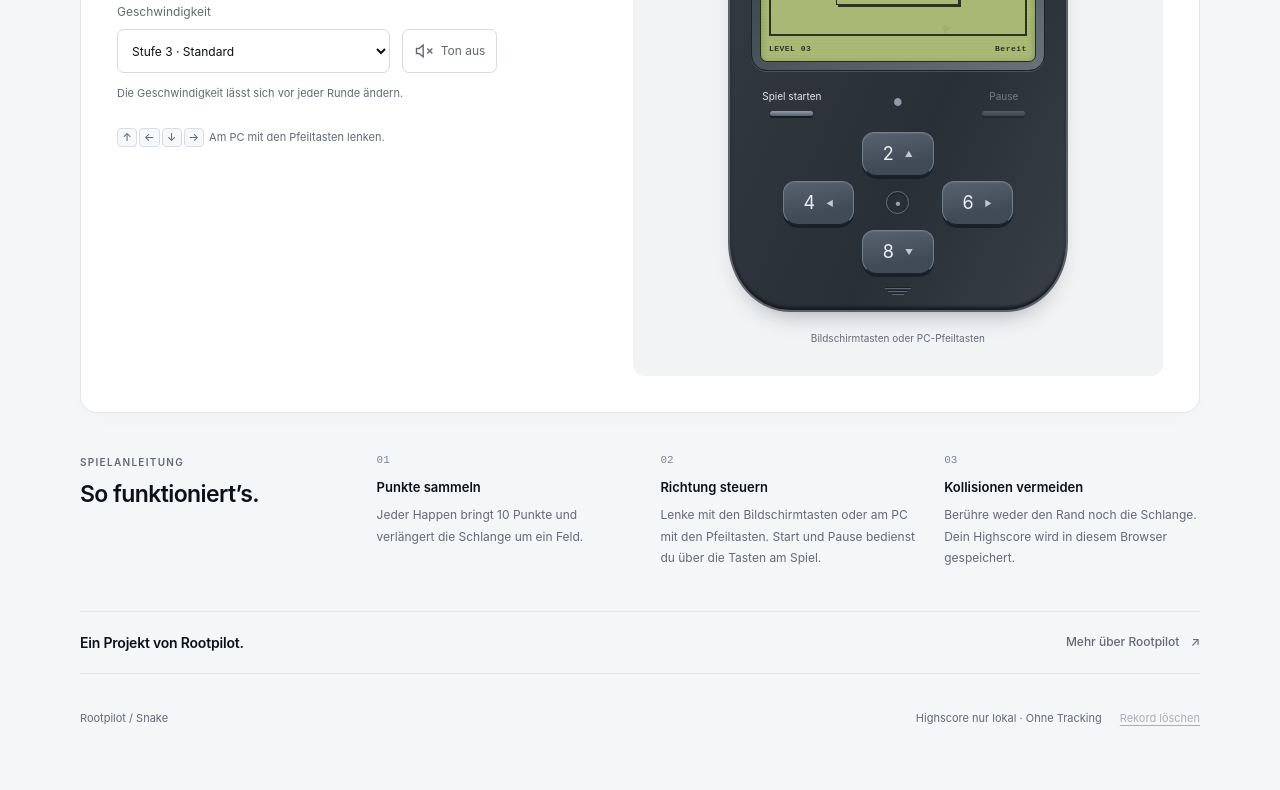
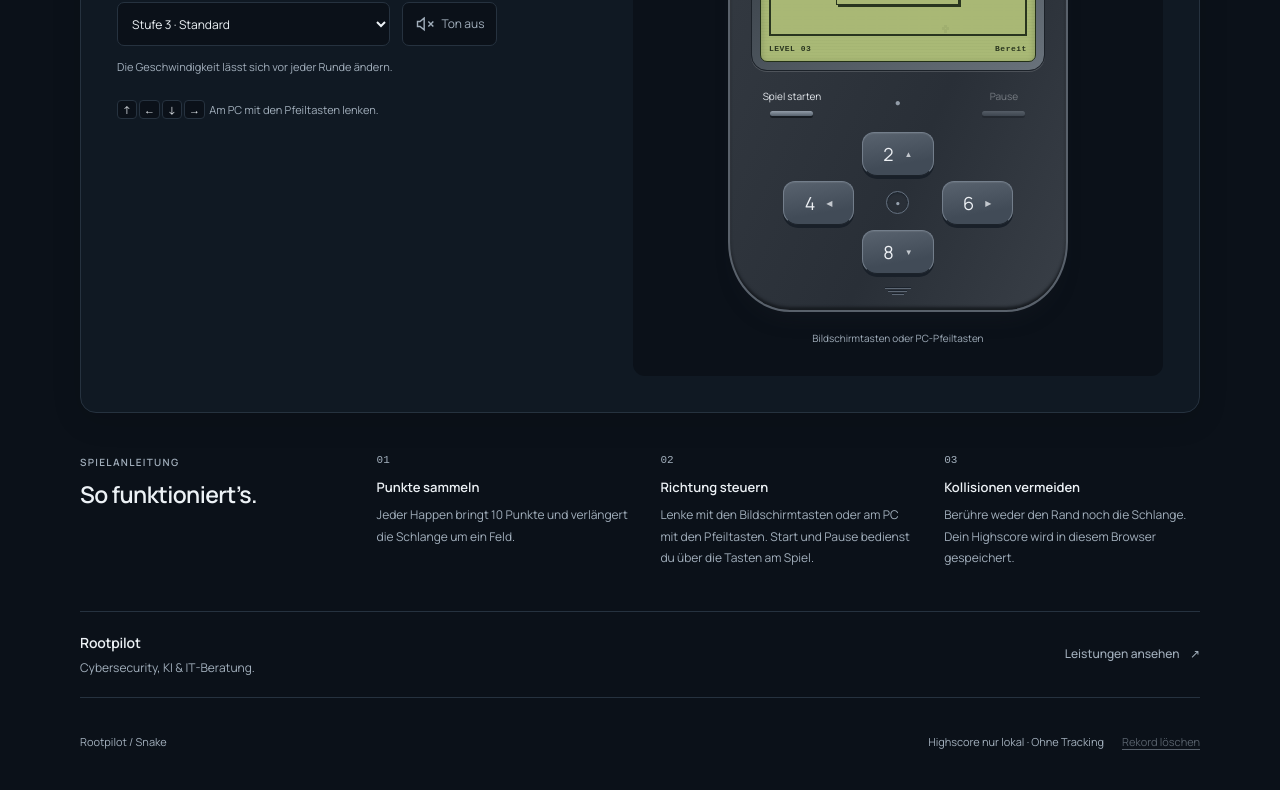
Before and after one commit to SebLeitner/Snake, a plain HTML site: page index.html in a window 1280 px wide. Shown: the part 468-1258 px from the top of the page. Before the commit the page ends 1234 px from the top, so only its background shows below. Drawn offline with Linux system fonts and the light colour scheme.

Commit message:
Use original Rootpilot typography and brand colors

```diff
--- a/index.html
+++ b/index.html
@@ -3,10 +3,11 @@
   <head>
     <meta charset="utf-8">
     <meta name="viewport" content="width=device-width, initial-scale=1">
-    <meta name="theme-color" content="#f5f6f7">
+    <meta name="theme-color" content="#0b1119">
     <meta name="description" content="Snake im klassischen Nokia-Stil. Mit Bildschirmtasten oder PC-Pfeiltasten spielen und den eigenen Highscore verbessern. Ein Projekt von Rootpilot.">
     <title>Snake | Rootpilot</title>
     <link rel="icon" href="assets/favicon.svg" type="image/svg+xml">
+    <link rel="preload" href="assets/manrope-latin.woff2" as="font" type="font/woff2" crossorigin>
     <link rel="stylesheet" href="styles.css">
     <script src="assets/game.js" defer></script>
   </head>
@@ -108,8 +109,8 @@
       </section>
 
       <aside class="rootpilot-promo" aria-label="Rootpilot">
-        <span class="rootpilot-signature">Ein Projekt von Rootpilot.</span>
-        <a href="https://www.rootpilot.de" target="_blank" rel="noopener noreferrer">Mehr über Rootpilot <span aria-hidden="true">↗</span></a>
+        <span class="rootpilot-signature">Rootpilot <span class="promo-services">Cybersecurity, KI &amp; IT-Beratung.</span></span>
+        <a href="https://www.rootpilot.de/leistungen/" target="_blank" rel="noopener noreferrer">Leistungen ansehen <span aria-hidden="true">↗</span></a>
       </aside>
     </main>
 
--- a/styles.css
+++ b/styles.css
@@ -1,17 +1,25 @@
 @charset "UTF-8";
 
+@font-face {
+  font-family: "Manrope Variable";
+  font-style: normal;
+  font-weight: 200 800;
+  font-display: swap;
+  src: url("assets/manrope-latin.woff2") format("woff2");
+}
+
 :root {
-  color-scheme: light;
-  --paper: #f5f6f7;
-  --surface: #fff;
-  --ink: #0c1117;
-  --brand-accent: #66e1cc;
-  --muted: #626a75;
-  --line: #e2e5e9;
+  color-scheme: dark;
+  --paper: #0b1119;
+  --surface: #101923;
+  --ink: #edf2f6;
+  --brand-accent: #68e3ce;
+  --muted: #a2afbc;
+  --line: #26323f;
   --lcd: #a9b976;
   --lcd-background: #a9b976;
   --lcd-ink: #29351f;
-  --sans: -apple-system, BlinkMacSystemFont, "Segoe UI", sans-serif;
+  --sans: "Manrope Variable", system-ui, sans-serif;
   --mono: "Courier New", Courier, monospace;
 }
 
@@ -24,52 +32,52 @@ button, a, select { -webkit-tap-highlight-color: transparent; }
 button, select { touch-action: manipulation; }
 button { cursor: pointer; }
 button:disabled, select:disabled { cursor: default; }
-:focus-visible { outline: 3px solid #258372; outline-offset: 4px; }
-::selection { background: #c9f5ed; color: var(--ink); }
+:focus-visible { outline: 3px solid var(--brand-accent); outline-offset: 4px; }
+::selection { background: var(--brand-accent); color: var(--paper); }
 .hidden, [hidden] { display: none !important; }
-.skip-link { position: absolute; top: -80px; left: 16px; z-index: 20; border-radius: 6px; padding: 12px 18px; background: var(--ink); color: #fff; }
+.skip-link { position: absolute; top: -80px; left: 16px; z-index: 20; border-radius: 6px; padding: 12px 18px; background: var(--brand-accent); color: var(--paper); }
 .skip-link:focus { top: 12px; }
 .site-header, main, .site-footer { width: min(1120px, calc(100% - 64px)); margin-inline: auto; }
 .site-header { height: 80px; display: flex; align-items: center; justify-content: space-between; gap: 24px; }
 .brand { display: inline-flex; align-items: center; text-decoration: none; white-space: nowrap; }
 .brand-name { display: flex; flex-direction: column; align-items: flex-start; color: var(--ink); text-decoration: none; }
-.brand-wordmark { display: inline-flex; align-items: baseline; font-size: 29px; font-weight: 800; line-height: 1; letter-spacing: -1.6px; }
-.brand-cursor { display: inline-block; width: 17px; height: 4px; margin-left: 3px; background: var(--brand-accent); color: transparent; font-size: 0; }
-.brand-tagline { margin-top: 5px; font-size: 9px; font-weight: 400; letter-spacing: -.1px; line-height: 1; }
-.brand-divider { width: 1px; height: 22px; margin-inline: 16px; background: #d1d6dc; }
+.brand-wordmark { display: inline-block; font-size: 29px; font-weight: 800; line-height: 1; letter-spacing: -1.8px; }
+.brand-cursor { color: var(--brand-accent); }
+.brand-tagline { margin-top: 5px; color: var(--ink); font-size: 9px; font-weight: 400; letter-spacing: -.1px; line-height: 1; }
+.brand-divider { width: 1px; height: 22px; margin-inline: 16px; background: var(--line); }
 .brand-section { color: var(--muted); font-size: 13px; }
 .header-nav { display: flex; align-items: center; gap: 25px; }
 .header-link, .external-link { font-size: 13px; font-weight: 500; text-decoration: none; }
 .external-link { color: var(--muted); }
 .header-link span, .external-link span { margin-left: 5px; }
-.header-link:hover, .external-link:hover, .site-footer a:hover { text-decoration: underline; text-underline-offset: 4px; }
+.header-link:hover, .external-link:hover, .site-footer a:hover { color: var(--brand-accent); text-decoration: underline; text-underline-offset: 4px; }
 
-.game-section { display: grid; grid-template-columns: minmax(0, .95fr) minmax(0, 1.05fr); grid-template-areas: "intro phone" "settings phone"; grid-template-rows: auto 1fr; gap: 36px; padding: 36px; background: var(--surface); border: 1px solid var(--line); border-radius: 16px; box-shadow: 0 5px 24px #20242a04; }
+.game-section { display: grid; grid-template-columns: minmax(0, .95fr) minmax(0, 1.05fr); grid-template-areas: "intro phone" "settings phone"; grid-template-rows: auto 1fr; gap: 36px; padding: 36px; background: var(--surface); border: 1px solid var(--line); border-radius: 16px; box-shadow: 0 8px 30px #0000001f; }
 .intro { grid-area: intro; padding-top: 22px; }
 .eyebrow { margin: 0 0 17px; color: var(--muted); font-size: 10px; font-weight: 600; letter-spacing: .13em; line-height: 1.5; }
 .intro > .eyebrow::before { content: ""; display: inline-block; width: 20px; height: 3px; margin-right: 9px; background: var(--brand-accent); vertical-align: middle; }
 h1 { margin: 0 0 18px; font-size: 64px; font-weight: 650; line-height: 1.05; letter-spacing: -3px; }
 .intro-copy { max-width: 350px; margin: 0; color: var(--muted); font-size: 15px; line-height: 1.8; }
 .game-facts { display: flex; flex-wrap: wrap; gap: 8px 16px; margin: 23px 0 0; padding: 0; list-style: none; color: var(--muted); font-size: 11px; }
-.game-facts > * + *::before { content: "·"; margin-right: 16px; color: #929aa4; }
+.game-facts > * + *::before { content: "·"; margin-right: 16px; color: var(--muted); }
 .jump-to-game { display: none; }
 .game-settings { grid-area: settings; align-self: start; max-width: 380px; min-width: 0; padding-top: 23px; border-top: 1px solid var(--line); }
 .settings-heading { display: flex; align-items: center; justify-content: space-between; margin-bottom: 18px; font-size: 11px; font-weight: 600; letter-spacing: .08em; }
 .settings-row { display: flex; align-items: flex-end; gap: 12px; }
 .level-setting { flex: 1; display: block; min-width: 0; }
 .level-setting > span { display: block; margin-bottom: 8px; color: var(--muted); font-size: 12px; }
-.level-setting select { width: 100%; min-height: 44px; border: 1px solid #d6dbe1; border-radius: 7px; padding: 9px 28px 9px 10px; color: var(--ink); background: #fff; font-size: 12px; cursor: pointer; }
+.level-setting select { width: 100%; min-height: 44px; border: 1px solid var(--line); border-radius: 7px; padding: 9px 28px 9px 10px; color: var(--ink); background: var(--paper); font-size: 12px; cursor: pointer; }
 .level-setting select:disabled { opacity: .6; }
-.sound-toggle { display: flex; align-items: center; justify-content: center; gap: 7px; min-width: 95px; min-height: 44px; border: 1px solid #d6dbe1; border-radius: 7px; padding: 9px 10px; color: var(--muted); background: #fff; font-size: 12px; white-space: nowrap; }
-.sound-toggle:hover { border-color: #929ca8; }
-.sound-toggle[aria-pressed="true"] { color: var(--ink); border-color: #89939f; background: #edf0f3; }
+.sound-toggle { display: flex; align-items: center; justify-content: center; gap: 7px; min-width: 95px; min-height: 44px; border: 1px solid var(--line); border-radius: 7px; padding: 9px 10px; color: var(--muted); background: var(--paper); font-size: 12px; white-space: nowrap; }
+.sound-toggle:hover { border-color: var(--brand-accent); }
+.sound-toggle[aria-pressed="true"] { color: var(--brand-accent); border-color: var(--brand-accent); background: #15312f; }
 .sound-on-icon, .sound-toggle[aria-pressed="true"] .sound-off-icon { display: none; }
 .sound-toggle[aria-pressed="true"] .sound-on-icon { display: block; }
 .setting-hint { margin: 12px 0 0; color: var(--muted); font-size: 11px; line-height: 1.6; }
 .desktop-hint { max-width: 360px; margin: 23px 0 0; color: var(--muted); font-size: 11px; line-height: 2; }
-kbd { display: inline-block; min-width: 20px; margin-right: 2px; border: 1px solid #d8dde3; border-radius: 4px; padding: 0 4px; background: #f7f8f9; color: #4b5561; font: 11px/1.6 var(--sans); text-align: center; }
+kbd { display: inline-block; min-width: 20px; margin-right: 2px; border: 1px solid var(--line); border-radius: 4px; padding: 0 4px; background: var(--paper); color: var(--ink); font: 11px/1.6 var(--sans); text-align: center; }
 
-.phone-stage { grid-area: phone; min-width: 0; display: flex; flex-direction: column; align-items: center; justify-content: center; padding: 28px 22px 20px; background: #f1f3f5; border-radius: 12px; scroll-margin-top: 20px; }
+.phone-stage { grid-area: phone; min-width: 0; display: flex; flex-direction: column; align-items: center; justify-content: center; padding: 28px 22px 20px; background: var(--paper); border-radius: 12px; scroll-margin-top: 20px; }
 .phone { width: 340px; max-width: 100%; padding: 19px 21px 15px; border: 2px solid #59616b; border-radius: 50px 50px 62px 62px / 50px 50px 70px 70px; background: linear-gradient(115deg, #4a5059, #333941 20%, #292f37 65%, #393f47); box-shadow: inset 0 2px 2px #ffffff26, inset 0 -3px 3px #171b20, 0 14px 24px -14px #20242a66; }
 .phone-top { height: 58px; display: flex; flex-direction: column; align-items: center; }
 .speaker { display: block; width: 58px; height: 5px; margin: 1px 0 12px; border-radius: 5px; background: repeating-linear-gradient(90deg, #161b21 0 2px, #555e68 2px 4px); box-shadow: 0 1px #69727d; }
@@ -136,22 +144,23 @@ kbd { display: inline-block; min-width: 20px; margin-right: 2px; border: 1px sol
 .how-to { display: grid; grid-template-columns: 1.05fr repeat(3, 1fr); gap: 28px; padding: 42px 0; }
 .how-heading .eyebrow { margin-bottom: 10px; }
 .how-heading h2 { margin: 0; font-size: 23px; font-weight: 600; line-height: 1.3; letter-spacing: -.6px; }
-.instruction-number { display: block; margin-bottom: 12px; color: #7c8692; font: 11px/1 var(--mono); }
+.instruction-number { display: block; margin-bottom: 12px; color: var(--muted); font: 11px/1 var(--mono); }
 .instruction h3 { margin: 0 0 7px; font-size: 13px; font-weight: 600; }
 .instruction p { margin: 0; color: var(--muted); font-size: 12px; line-height: 1.8; }
 .rootpilot-promo { display: flex; align-items: center; justify-content: space-between; gap: 20px; border-block: 1px solid var(--line); padding: 20px 0; }
 .rootpilot-signature { font-size: 14px; font-weight: 600; letter-spacing: -.2px; }
+.promo-services { display: block; margin-top: 5px; color: var(--muted); font-size: 12px; font-weight: 400; letter-spacing: 0; line-height: 1.6; }
 .rootpilot-promo a { color: var(--muted); font-size: 12px; font-weight: 500; text-decoration: none; }
 .rootpilot-promo a span { margin-left: 8px; }
-.rootpilot-promo a:hover { color: var(--ink); text-decoration: underline; text-underline-offset: 4px; }
+.rootpilot-promo a:hover { color: var(--brand-accent); text-decoration: underline; text-underline-offset: 4px; }
 .site-footer { display: flex; align-items: center; justify-content: space-between; gap: 18px; padding: 22px 0 26px; color: var(--muted); font-size: 11px; }
 .site-footer p { margin: 0; }
 .site-footer a { text-decoration: none; }
 .footer-actions { display: flex; align-items: center; gap: 18px; }
 .footer-actions button { min-height: 44px; border: 0; padding: 8px 0; background: transparent; color: var(--muted); font-size: 11px; text-decoration: underline; text-underline-offset: 3px; }
-.footer-actions button:hover { color: var(--ink); }
+.footer-actions button:hover { color: var(--brand-accent); }
 .footer-actions button:disabled { opacity: .5; cursor: default; }
-.noscript-message { position: fixed; inset: auto 12px 12px; z-index: 30; border: 1px solid var(--line); border-radius: 8px; padding: 14px; background: #fff; box-shadow: 0 4px 20px #20242a1a; text-align: center; }
+.noscript-message { position: fixed; inset: auto 12px 12px; z-index: 30; border: 1px solid var(--line); border-radius: 8px; padding: 14px; background: var(--surface); box-shadow: 0 4px 20px #00000040; text-align: center; }
 
 @media (max-width: 1000px) {
   .game-section { gap: 26px; padding: 28px; }
@@ -181,6 +190,7 @@ kbd { display: inline-block; min-width: 20px; margin-right: 2px; border: 1px sol
   .site-footer { flex-wrap: wrap; gap: 6px 18px; }
 }
 @media (max-width: 600px) {
+  .rootpilot-promo { flex-direction: column; align-items: flex-start; gap: 12px; }
   .header-nav .external-link { display: none; }
   .brand-divider { margin-inline: 12px; }
   .how-to { grid-template-columns: minmax(0, 1fr); gap: 24px; }
@@ -192,7 +202,7 @@ kbd { display: inline-block; min-width: 20px; margin-right: 2px; border: 1px sol
 @media (max-width: 420px) {
   .site-header, main, .site-footer { width: calc(100% - 32px); }
   .site-header { height: 70px; gap: 14px; }
-  .brand-wordmark { font-size: 25px; }
+  .brand-wordmark { font-size: 26px; }
   .brand-divider { margin-inline: 9px; }
   .brand-section, .header-link { font-size: 12px; }
   .game-section { gap: 22px; padding: 16px 0 0; border: 0; border-radius: 0; background: transparent; box-shadow: none; }
```
Also changed, not shown: assets/favicon.svg, assets/manrope-OFL.txt (added), assets/manrope-latin.woff2 (added), 2 other files.
